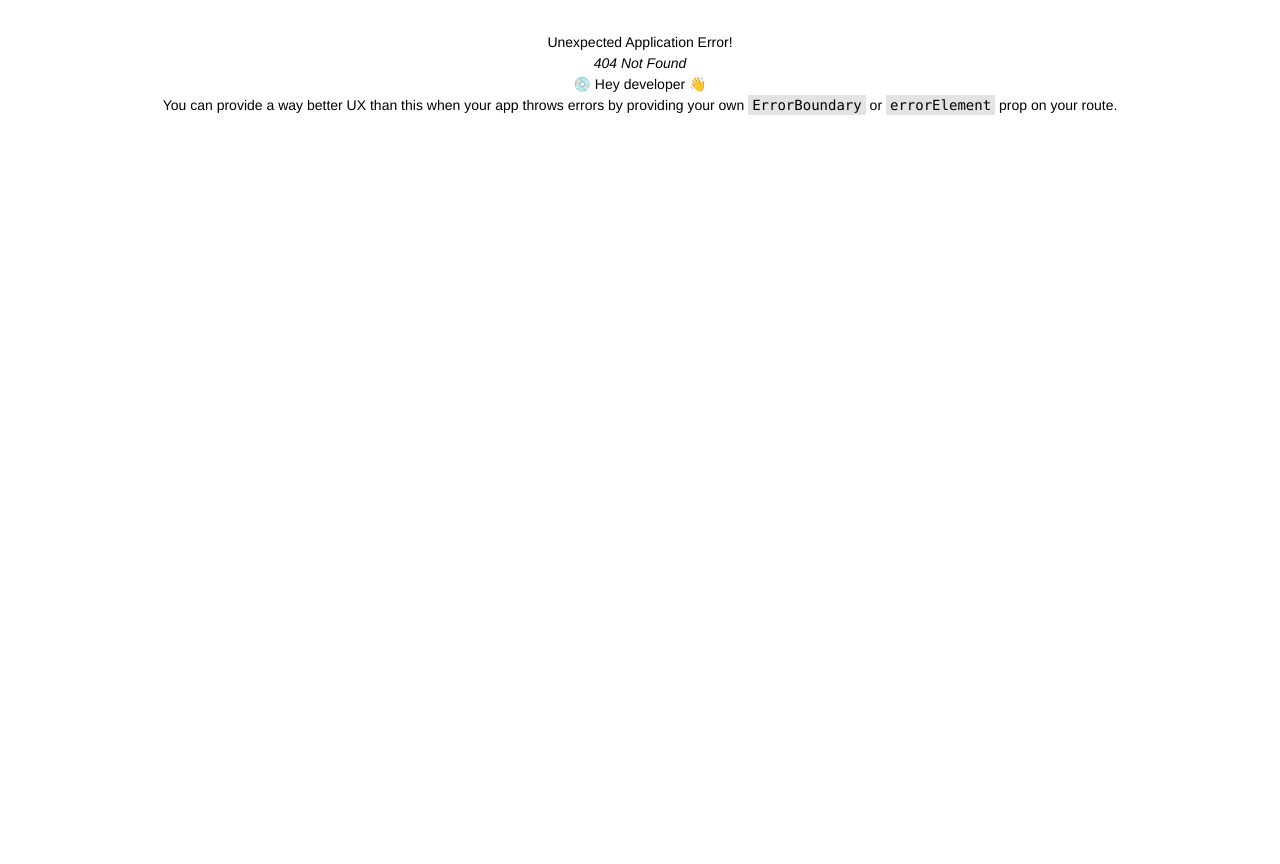
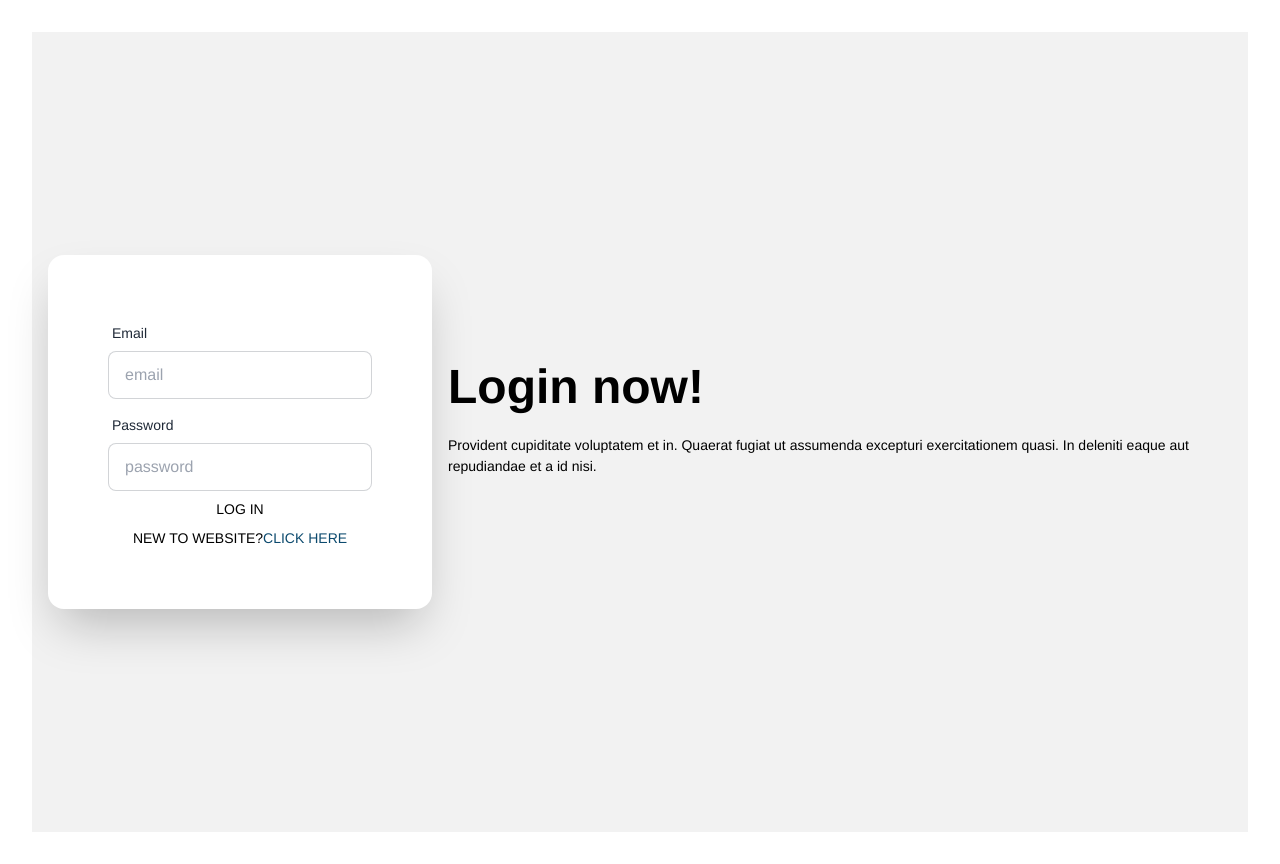
Before and after one commit to avi3175/magic-tutorial, a React (Vite) app: page /login in a window 1280 px wide. Before the commit this address had no page. Before the commit the page ends 800 px from the top, so only its background shows below. Built offline with nearby package versions, Linux system fonts and the light colour scheme.

Commit message:
10th commit log in page is ready

```diff
--- /dev/null
+++ b/src/Components/LogIn.jsx
@@ -0,0 +1,55 @@
+import React from 'react';
+import { Link } from 'react-router-dom';
+import { useForm } from 'react-hook-form';
+
+const LogIn = () => {
+    const { register, handleSubmit, formState: { errors } } = useForm();
+    const onSubmit = data => console.log(data);
+
+    return (
+        <div>
+            <div className="hero min-h-screen bg-base-200">
+                <div className="hero-content flex-col lg:flex-row-reverse">
+                    <div className="text-center lg:text-left">
+                        <h1 className="text-5xl font-bold">Login now!</h1>
+                        <p className="py-6">Provident cupiditate voluptatem et in. Quaerat fugiat ut assumenda excepturi exercitationem quasi. In deleniti eaque aut repudiandae et a id nisi.</p>
+                    </div>
+                    <div className="card flex-shrink-0 w-full max-w-sm shadow-2xl bg-base-100">
+                        <form onSubmit={handleSubmit(onSubmit)} className="card-body">
+
+                            <div className="form-control">
+                                <label className="label">
+                                    <span className="label-text">Email</span>
+                                </label>
+                                <input
+                                    type="text"
+                                    placeholder="email"
+                                    name='email'
+                                    className="input input-bordered"
+                                    {...register("email")}
+                                />
+                            </div>
+                            <div className="form-control">
+                                <label className="label">
+                                    <span className="label-text">Password</span>
+                                </label>
+                                <input
+                                    type="text"
+                                    placeholder="password"
+                                    name='password'
+                                    className="input input-bordered"
+                                    {...register("password")}
+                                />
+
+                            </div>
+                            <input type="submit" value="LOG IN" />
+                            <p>NEW TO WEBSITE?<span className='text-sky-900' ><Link to="/signup">CLICK HERE</Link></span></p>
+                        </form>
+                    </div>
+                </div>
+            </div>
+        </div>
+    );
+};
+
+export default LogIn;
--- a/src/Components/Nabvar.jsx
+++ b/src/Components/Nabvar.jsx
@@ -32,7 +32,7 @@ const Nabvar = () => {
 
                                 <a href="/dashboard" className="text-yellow-700 uppercase hover:bg-gray-700 hover:text-white px-3 py-2 rounded-md text-md font-bold">Dashboard</a>
 
-                                <a href="/login" className="text-yellow-700 uppercase hover:bg-gray-700 hover:text-white px-3 py-2 rounded-md text-md font-bold">Log In</a>
+                                <Link to="/login" className="text-yellow-700 uppercase hover:bg-gray-700 hover:text-white px-3 py-2 rounded-md text-md font-bold">Log In</Link>
 
                                 <Link to="/signup" className="text-yellow-700 uppercase hover:bg-gray-700 hover:text-white px-3 py-2 rounded-md text-md font-bold">Sign Up</Link>
                             </div>
--- a/src/Components/SignUp.jsx
+++ b/src/Components/SignUp.jsx
@@ -1,9 +1,16 @@
 import React, { useState } from 'react';
+import { Helmet } from 'react-helmet-async';
 import { useForm } from 'react-hook-form';
 const SignUp = () => {
     const { register, handleSubmit, formState: { errors } } = useForm();
     const onSubmit = data => {
-        console.log(data)
+
+        if (data.confirm !== data.password) {
+            alert("PASSWORD DOES NOT MATCH")
+        }else{
+            console.log(data)
+        }
+
     };
 
 
@@ -11,13 +18,15 @@ const SignUp = () => {
 
     return (
         <div>
-            <div className="hero min-h-screen bg-base-200">
+            <Helmet>
+                <title>SIGN UP || MAGIC SCHOOL</title>
+            </Helmet>
+            <div className="hero min-h-screen bg-gradient-to-r from-violet-900 to-black">
                 <div className="hero-content flex-col lg:flex-row-reverse">
                     <div className="text-center lg:text-left">
-                        <h1 className="text-5xl font-bold">Login now!</h1>
-                        <p className="py-6">Provident cupiditate voluptatem et in. Quaerat fugiat ut assumenda excepturi exercitationem quasi. In deleniti eaque aut repudiandae et a id nisi.</p>
+
                     </div>
-                    <div className="card flex-shrink-0 w-full max-w-sm shadow-2xl bg-base-100">
+                    <div className="card flex-shrink-0 w-full max-w-sm shadow-2xl bg-gradient-to-r from-rose-900 to-blue-900">
                         <form onSubmit={handleSubmit(onSubmit)} className="card-body">
 
                             <div className="form-control">
@@ -47,6 +56,7 @@ const SignUp = () => {
                                     {...register("email")}
 
                                 />
+                                {errors.name && <span className='text-rose-900'>This field is required</span>}
                             </div>
 
                             <div className="form-control">
@@ -62,14 +72,14 @@ const SignUp = () => {
                                         required: true,
                                         minLength: 6,
                                         maxLength: 10,
-                                        pattern:/[!@#$%^&*()\-=_+[\]{}|\\;:'",.<>/?]/
+                                        pattern: /[!@#$%^&*()\-=_+[\]{}|\\;:'",.<>/?]/
                                     })}
                                 />
                                 {errors.password?.type === 'pattern' && <span className='text-rose-700'>Password need one special charecter</span>}
 
                                 {errors.password?.type === 'required' && <span className='text-rose-700'>Password is required</span>}
 
-                                {errors.password?.type === 'required' && <span className='text-rose-700'>Password must be 6 charecters</span>}
+                                {errors.password?.type === 'minLength' && <span className='text-rose-700'>Password must be 6 charecters</span>}
 
                                 {errors.password?.type === 'maxLength' && <span className='text-rose-700'>Password must be less then than 10 charecters</span>}
 
--- a/src/Routes/Routes.jsx
+++ b/src/Routes/Routes.jsx
@@ -6,6 +6,7 @@ import Main from "../Layout/Main";
 import Home from "../Components/Home";
 import Teacher from "../Components/Teacher"
 import SignUp from "../Components/SignUp";
+import LogIn from "../Components/LogIn";
 
  export const router = createBrowserRouter([
     {
@@ -23,6 +24,10 @@ import SignUp from "../Components/SignUp";
         {
             path:"/signup",
             element:<SignUp></SignUp>
+        },
+        {
+            path:"/login",
+            element:<LogIn></LogIn>
         }
       ]
     },
```
